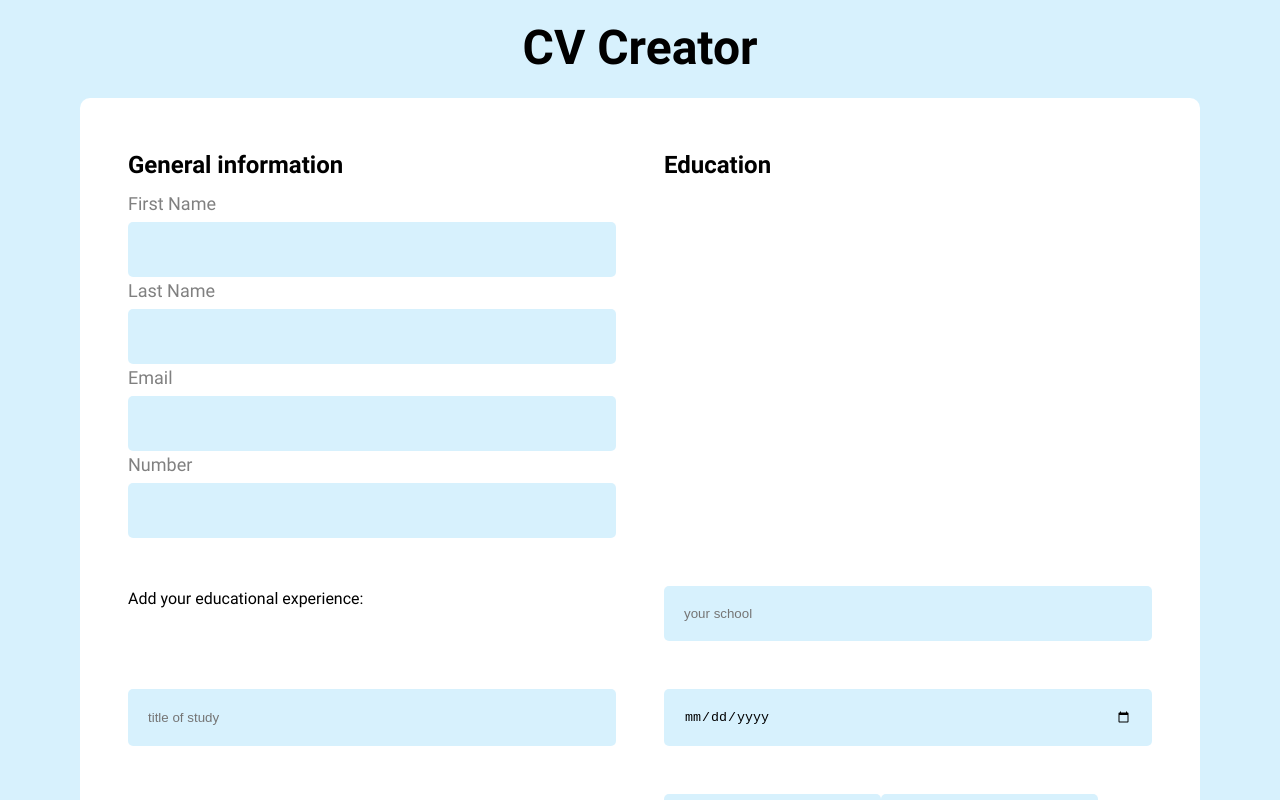
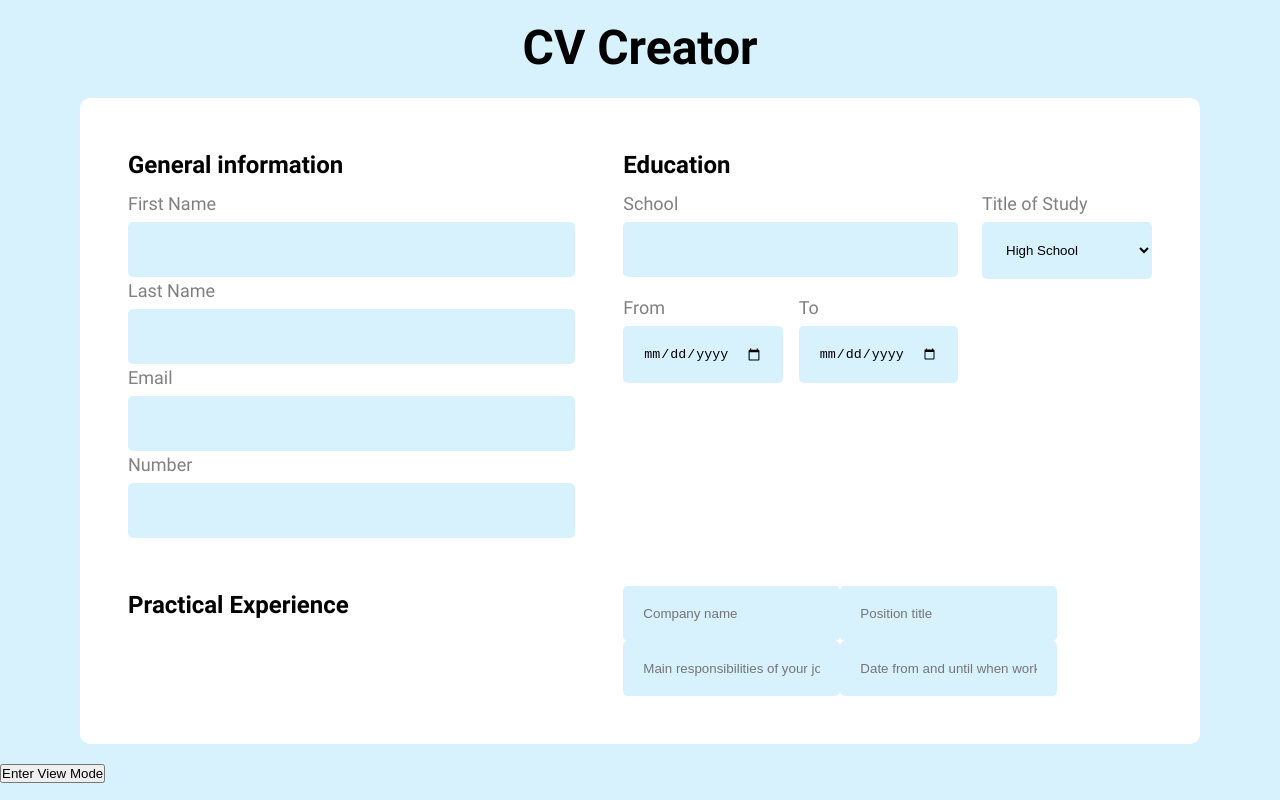
Before and after one commit to MichalRydzewski/cv-application, a React (Vite) app: page / in a window 1280 px wide. Shown: the top 800 px of the page. Built offline with nearby package versions, Linux system fonts and the light colour scheme.

Commit message:
add education section, multiple schools yet to add

```diff
--- a/src/edit-mode.css
+++ b/src/edit-mode.css
@@ -34,14 +34,16 @@ label {
   font-size: large;
 }
 
-input {
+input,
+.title-dropdown {
   border: none;
   padding: 20px;
   background-color: var(--light-blue);
   border-radius: 5px;
 }
 
-.input-flex {
+.input-flex,
+.dropdown {
   display: flex;
   flex-direction: column;
   gap: 5px;
@@ -56,6 +58,27 @@ input {
   column-gap: 1.5rem;
   margin-bottom: 2rem;
 }
+
+.education-grid > .input-flex:nth-child(2) {
+  order: 3;
+}
+.education-grid > .input-flex:nth-child(3) {
+  order: 2;
+}
+
+.date-of-study {
+  display: grid;
+  grid-template-columns: 1fr 1fr;
+  gap: 1rem;
+}
+
+#from,
+#to {
+  min-width: 0;
+  flex: 1;
+}
+
+/* media queries */
 
 @media(width < 1200px) {
   main {
@@ -74,4 +97,10 @@ input {
   .section-grid {
     grid-template-columns: 1fr;
   }
+  .section-grid > .input-flex:nth-child(2) {
+    order: 0;
+  }
+  .section-grid > .input-flex:nth-child(3) {
+    order: 0;
+  }
 }
--- a/src/education.jsx
+++ b/src/education.jsx
@@ -1,11 +1,50 @@
+import { useState } from "react"
+import { InputTemplate } from "./edit-mode"
+
 export default function Education() {
   return (
+    <section className="education">
+      <h2>Education</h2>
+      <div className="section-grid education-grid">
+        <InputTemplate labelName={"School"} inputType={"text"}></InputTemplate>
+        <Dropdown></Dropdown>
+        <div className="date-of-study">
+          <InputTemplate
+            labelName={"From"}
+            inputType={"date"}
+          ></InputTemplate>
+          <InputTemplate
+            labelName={"To"}
+            inputType={"date"}
+          ></InputTemplate>
+        </div>
+      </div>
+    </section>
+  )
+}
+
+function Dropdown() {
+  const [title, setTitle] = useState("high-school")
+
+  return (
     <>
-      <h2>Education</h2>
-      <p>Add your educational experience:</p>
-      <input type="text" placeholder="your school" />
-      <input type="text" placeholder="title of study" />
-      <input type="date" placeholder="date of study" />
+      <div className="dropdown">
+        <label htmlFor="title">Title of Study</label>
+        <select
+          className="title-dropdown"
+          name="title"
+          id="title"
+          value={title}
+          onChange={(e) => setTitle(e.target.value)}
+        >
+          <option value="high-school">High School</option>
+          <option value="bachelor">Bachelor's Degree</option>
+          <option value="master">Master's Degree</option>
+          <option value="phd">Doctorate (PhD)</option>
+          <option value="other">Other</option>
+        </select>
+      </div>
+      {title === "other" ? <InputTemplate className="other" labelName={"Please elaborate"} inputType={"text"}></InputTemplate> : ""}
     </>
   )
 }
```
